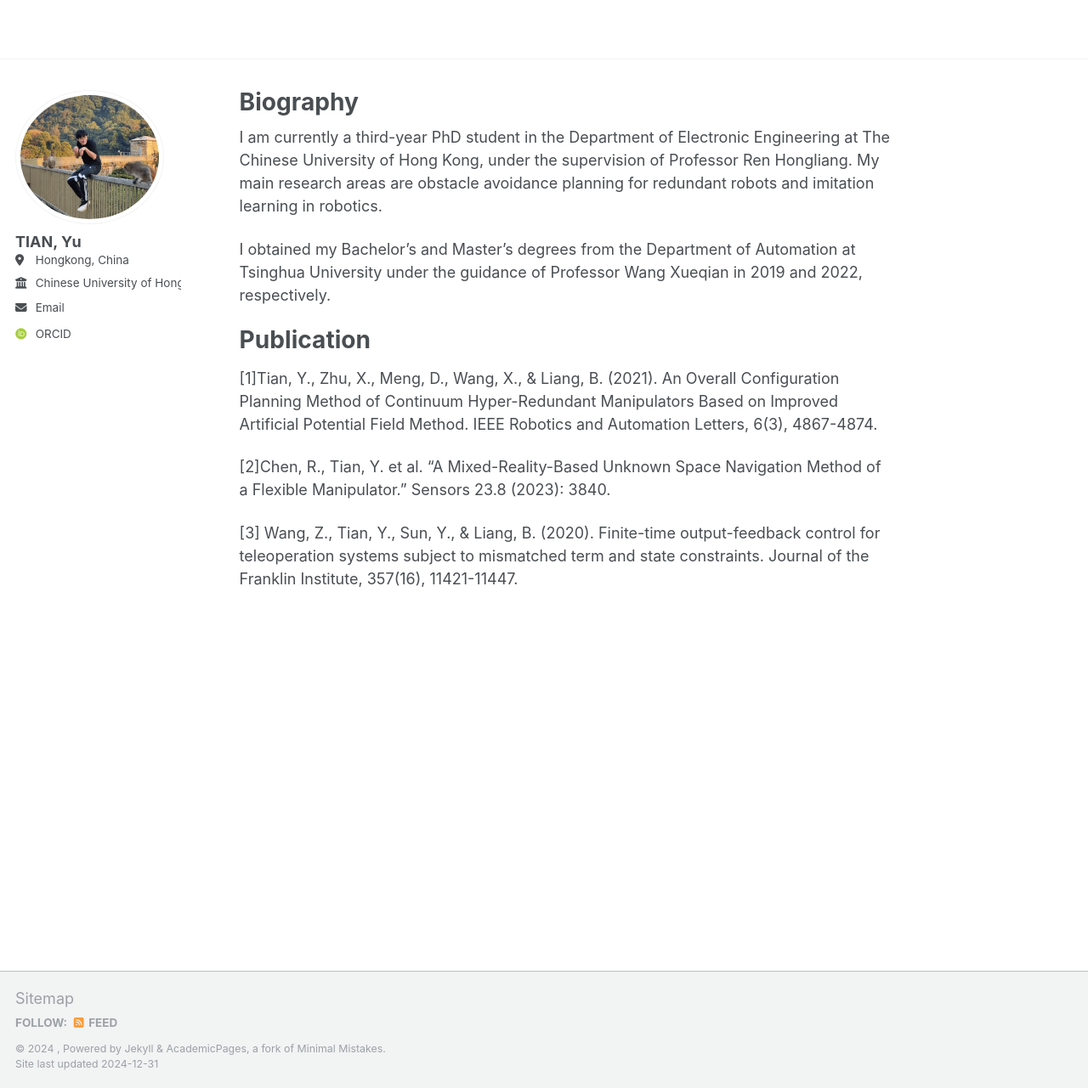
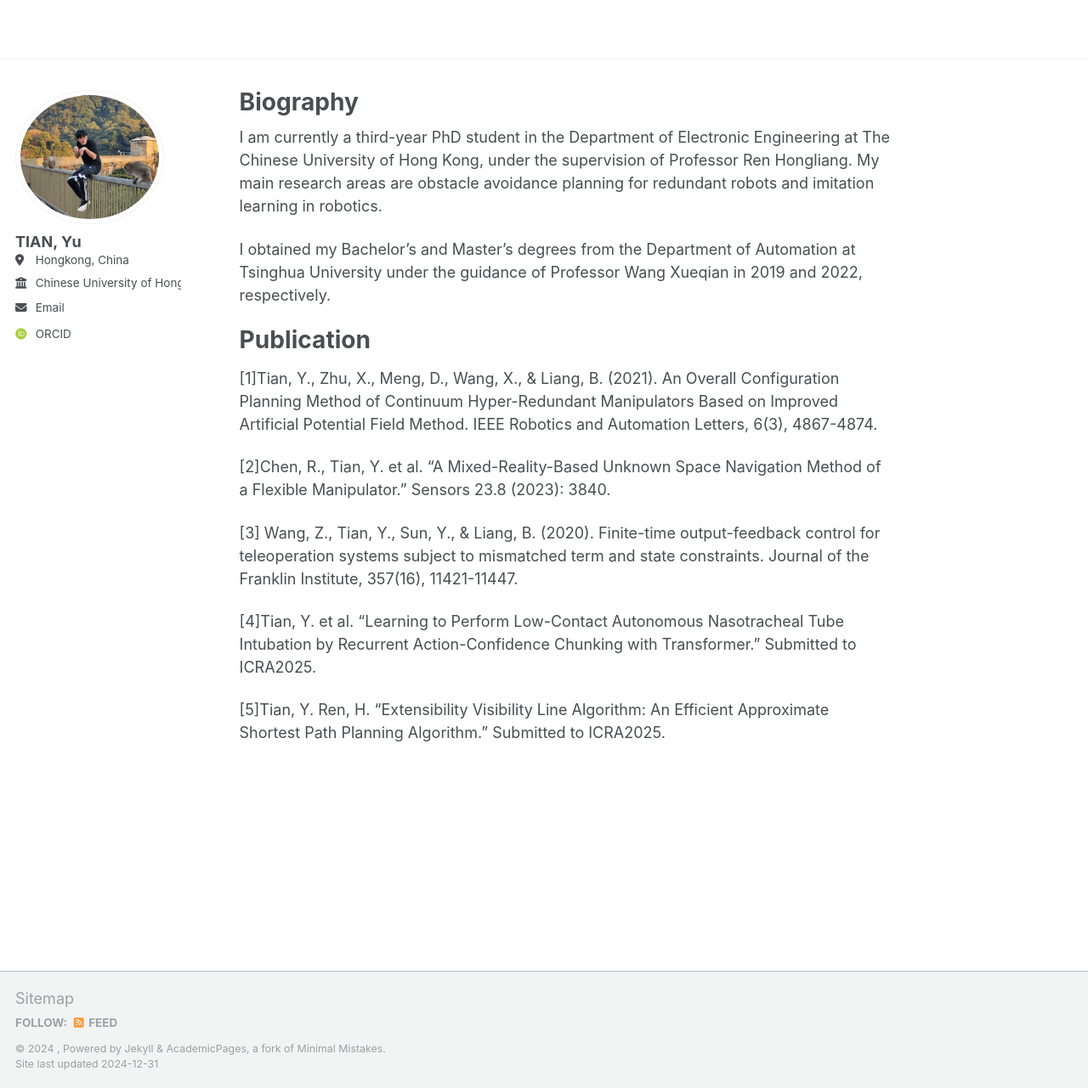
Before and after one commit to tianyu1997/tianyu1997.github.io, a Jekyll site: the page built from _pages/about.md, in a window 1280 px wide and 1281 px high. Shown: the whole window at 85% size. Built offline with Jekyll 4.4.1, drawn with Linux system fonts in a browser that asks for light colours; some web fonts are replaced.

Commit message:
Update about.md

```diff
--- a/_pages/about.md
+++ b/_pages/about.md
@@ -21,3 +21,7 @@ Publication
 [2]Chen, R., Tian, Y. et al. "A Mixed-Reality-Based Unknown Space Navigation Method of a Flexible Manipulator." Sensors 23.8 (2023): 3840.
 
 [3] Wang, Z., Tian, Y., Sun, Y., & Liang, B. (2020). Finite-time output-feedback control for teleoperation systems subject to mismatched term and state constraints. Journal of the Franklin Institute, 357(16), 11421-11447.
+
+[4]Tian, Y. et al. "Learning to Perform Low-Contact Autonomous Nasotracheal Tube Intubation by Recurrent Action-Confidence Chunking with Transformer." Submitted to ICRA2025.
+
+[5]Tian, Y. Ren, H. "Extensibility Visibility Line Algorithm: An Efficient Approximate Shortest Path Planning Algorithm." Submitted to ICRA2025.
```
